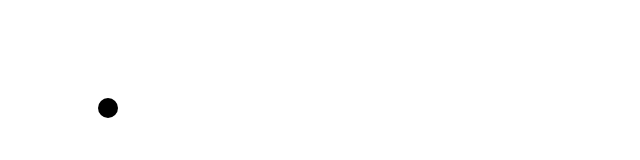
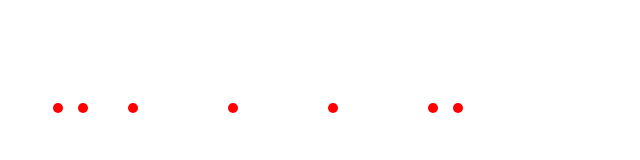
Before and after one commit to kellyylt/D3-Visualisations, a plain HTML site: page day-01/day-01.html in a window 1280 px wide. Shown: the whole page, without its empty margins (0-640 px from the left). Drawn offline with nearby package versions, Linux system fonts and the light colour scheme.

Commit message:
day-01 code commit

```diff
--- a/day-01/index.html
+++ b/day-01/day-01.html
@@ -7,13 +7,22 @@
 
         d3.select("#chart")
           .selectAll("circle")
-          .data([100])
+          .data(array)
           .enter()
           .append("circle")
           .attr("r", 10)
           .attr("cy", 100)
           .attr("cx", d => d)
 
+        setTimeout(function() {
+            d3.select("#chart").selectAll("circle")
+              .data([50, 75, 125, 225, 325, 425, 450])
+              .transition().duration(1000)
+                .attr("r", 5)
+                .attr("cx", d => d)
+                .style("fill", "red")
+        }, 2000)
+
 
 
     </script>
```
